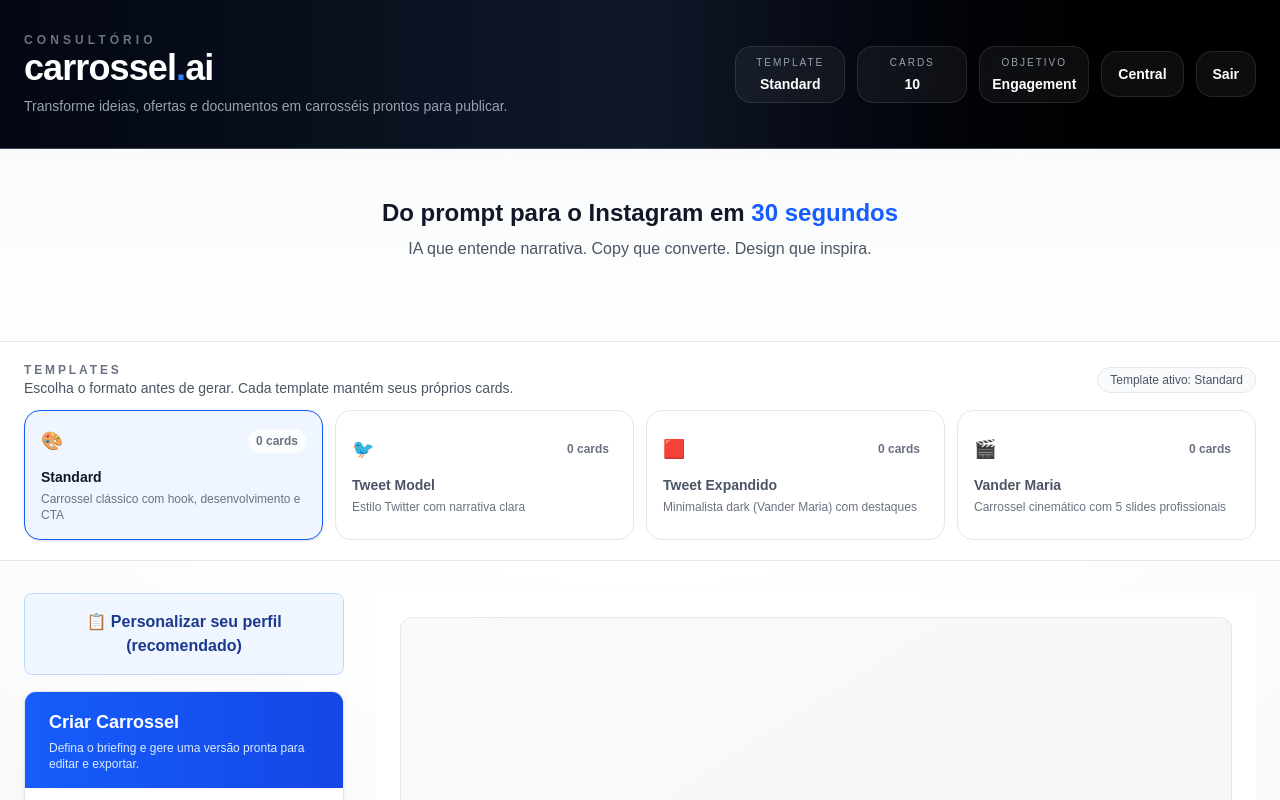
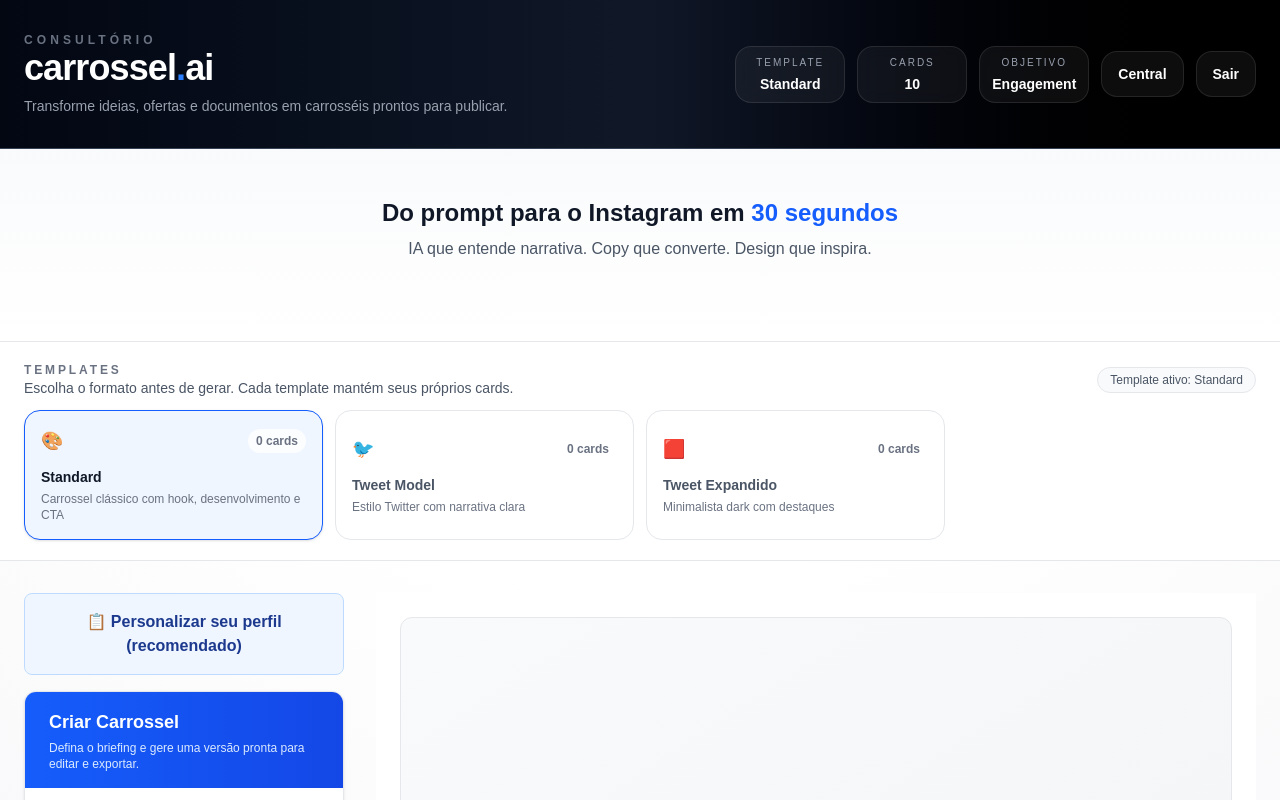
Before and after one commit to vitormaria1/carrossel, a Next.js app in the folder app/: page /consultorio in a window 1280 px wide. Shown: the top 800 px of the page. Built offline with nearby package versions, Linux system fonts and the light colour scheme.

Commit message:
remove vander maria template from ui

```diff
--- a/app/app/components/InputForm.tsx
+++ b/app/app/components/InputForm.tsx
@@ -31,7 +31,6 @@
     setTotalCards,
     carouselType,
     setCarouselType,
-    carouselTemplate,
   } = useCarouselStore();
   const [error, setError] = useState<string>('');
 
@@ -54,7 +53,7 @@
       setError(`A ideia precisa ter pelo menos ${MIN_IDEA_LENGTH} caracteres`);
       return false;
     }
-    if (carouselTemplate !== 'vanderMaria' && (totalCards < 1 || totalCards > 20)) {
+    if (totalCards < 1 || totalCards > 20) {
       setError('Selecione entre 1 e 20 cards');
       return false;
     }
@@ -76,9 +75,6 @@
   };
 
   const ideaPercentage = Math.round((idea.length / MAX_IDEA_LENGTH) * 100);
-  const cardsLockedByTemplate = carouselTemplate === 'vanderMaria';
-  const suggestedCardCount = cardsLockedByTemplate ? 5 : totalCards;
-
   return (
     <div className="space-y-4">
       <DocumentUpload />
@@ -182,28 +178,22 @@
           <label className="block text-xs font-bold uppercase tracking-wide text-gray-700">
             📊 Quantos cards?
           </label>
-          {cardsLockedByTemplate && (
-            <span className="rounded-full bg-amber-100 px-2 py-1 text-[11px] font-semibold text-amber-800">
-              Vander Maria usa 5 slides fixos
-            </span>
-          )}
         </div>
         <div className="flex items-center gap-4">
           <input
             type="range"
             min={1}
             max={20}
-            value={suggestedCardCount}
+            value={totalCards}
             onChange={(e) => setTotalCards(parseInt(e.target.value))}
-            disabled={cardsLockedByTemplate}
             className="flex-1 h-2 cursor-pointer appearance-none rounded-lg bg-gray-300 accent-blue-600 disabled:cursor-not-allowed disabled:opacity-50"
           />
           <span className="bg-blue-600 text-white px-3 py-1 rounded-full font-bold text-sm min-w-12 text-center">
-            {suggestedCardCount}
+            {totalCards}
           </span>
         </div>
         <p className="mt-2 text-xs text-gray-500">
-          {cardsLockedByTemplate ? 'Esse template gera sempre 5 slides.' : 'Escolha entre 1 e 20 cards.'}
+          Escolha entre 1 e 20 cards.
         </p>
       </div>
 
--- a/app/app/components/TemplateSelector.tsx
+++ b/app/app/components/TemplateSelector.tsx
@@ -1,6 +1,7 @@
 'use client';
 
 import { useCarouselStore } from '@/lib/store';
+import type { CarouselTemplate } from '@/lib/store';
 
 export function TemplateSelector() {
   const {
@@ -9,7 +10,6 @@
     cardsStandard,
     cardsTweet,
     cardsTweetExpanded,
-    cardsVanderMaria,
   } = useCarouselStore();
 
   const templates = [
@@ -30,16 +30,9 @@
     {
       id: 'tweetExpanded',
       label: 'Tweet Expandido',
-      description: 'Minimalista dark (Vander Maria) com destaques',
+      description: 'Minimalista dark com destaques',
       icon: '🟥',
       count: cardsTweetExpanded.length,
-    },
-    {
-      id: 'vanderMaria',
-      label: 'Vander Maria',
-      description: 'Carrossel cinemático com 5 slides profissionais',
-      icon: '🎬',
-      count: cardsVanderMaria.length,
     },
   ];
 
@@ -59,7 +52,7 @@
         {templates.map((template) => (
           <button
             key={template.id}
-            onClick={() => setCarouselTemplate(template.id as any)}
+            onClick={() => setCarouselTemplate(template.id as CarouselTemplate)}
             className={`rounded-2xl border p-4 text-left transition-all ${
               carouselTemplate === template.id
                 ? 'border-blue-600 bg-blue-50 text-gray-900 shadow-sm'
--- a/app/app/components/TemplateViewport.tsx
+++ b/app/app/components/TemplateViewport.tsx
@@ -4,7 +4,6 @@
 import { CardViewport } from './CardViewport';
 import { TweetModelViewport } from './TweetModelViewport';
 import { TweetExpandedViewport } from './TweetExpandedViewport';
-import { VanderMariaViewport } from './VanderMariaViewport';
 
 export function TemplateViewport() {
   const { carouselTemplate } = useCarouselStore();
@@ -13,7 +12,6 @@
     <div className="h-full w-full overflow-y-auto p-6 bg-white">
       {carouselTemplate === 'tweet' && <TweetModelViewport />}
       {carouselTemplate === 'tweetExpanded' && <TweetExpandedViewport />}
-      {carouselTemplate === 'vanderMaria' && <VanderMariaViewport />}
       {(carouselTemplate === 'standard' || !carouselTemplate) && <CardViewport />}
     </div>
   );
--- a/app/app/home-client.tsx
+++ b/app/app/home-client.tsx
@@ -34,7 +34,6 @@
     setPostCaption,
     carouselType,
     carouselTemplate,
-    setTotalCards,
     cards,
     docs,
   } = useCarouselStore();
@@ -52,12 +51,6 @@
       active = false;
     };
   }, []);
-
-  useEffect(() => {
-    if (carouselTemplate === 'vanderMaria' && totalCards !== 5) {
-      setTotalCards(5);
-    }
-  }, [carouselTemplate, totalCards, setTotalCards]);
 
   const handleGenerate = async () => {
     if (!idea) return;
@@ -186,7 +179,7 @@
             </div>
             <div className="flex flex-wrap items-center gap-3">
               <div className="grid grid-cols-3 gap-3 text-center text-white">
-                <StatPill label="Template" value={carouselTemplate === 'tweetExpanded' ? 'Expandido' : carouselTemplate === 'vanderMaria' ? 'Vander' : carouselTemplate === 'tweet' ? 'Tweet' : 'Standard'} />
+                <StatPill label="Template" value={carouselTemplate === 'tweetExpanded' ? 'Expandido' : carouselTemplate === 'tweet' ? 'Tweet' : 'Standard'} />
                 <StatPill label="Cards" value={String(cards.length || totalCards)} />
                 <StatPill label="Objetivo" value={objective} />
               </div>
@@ -231,9 +224,7 @@
               <div className="bg-gradient-to-r from-blue-600 to-blue-700 px-6 py-4">
                 <h3 className="text-white font-bold text-lg">Criar Carrossel</h3>
                 <p className="mt-1 text-xs text-blue-100">
-                  {carouselTemplate === 'vanderMaria'
-                    ? 'Fluxo premium com 5 slides e renderização cinemática.'
-                    : 'Defina o briefing e gere uma versão pronta para editar e exportar.'}
+                  Defina o briefing e gere uma versão pronta para editar e exportar.
                 </p>
               </div>
               <div className="p-6 max-h-96 overflow-y-auto space-y-4">
--- a/app/lib/store.ts
+++ b/app/lib/store.ts
@@ -198,6 +198,7 @@
       }),
       migrate: (persistedState) => {
         const state = persistedState as Partial<CarouselState> | undefined;
+        const persistedTemplate = state?.carouselTemplate;
 
         return {
           idea: state?.idea || '',
@@ -208,7 +209,7 @@
           totalCards: state?.totalCards || 10,
           isGenerating: false,
           docs: [],
-          carouselTemplate: state?.carouselTemplate || 'standard',
+          carouselTemplate: persistedTemplate === 'vanderMaria' ? 'standard' : persistedTemplate || 'standard',
           carouselType: state?.carouselType || 'auto',
           cardsStandard: [],
           cardsTweet: [],
```
